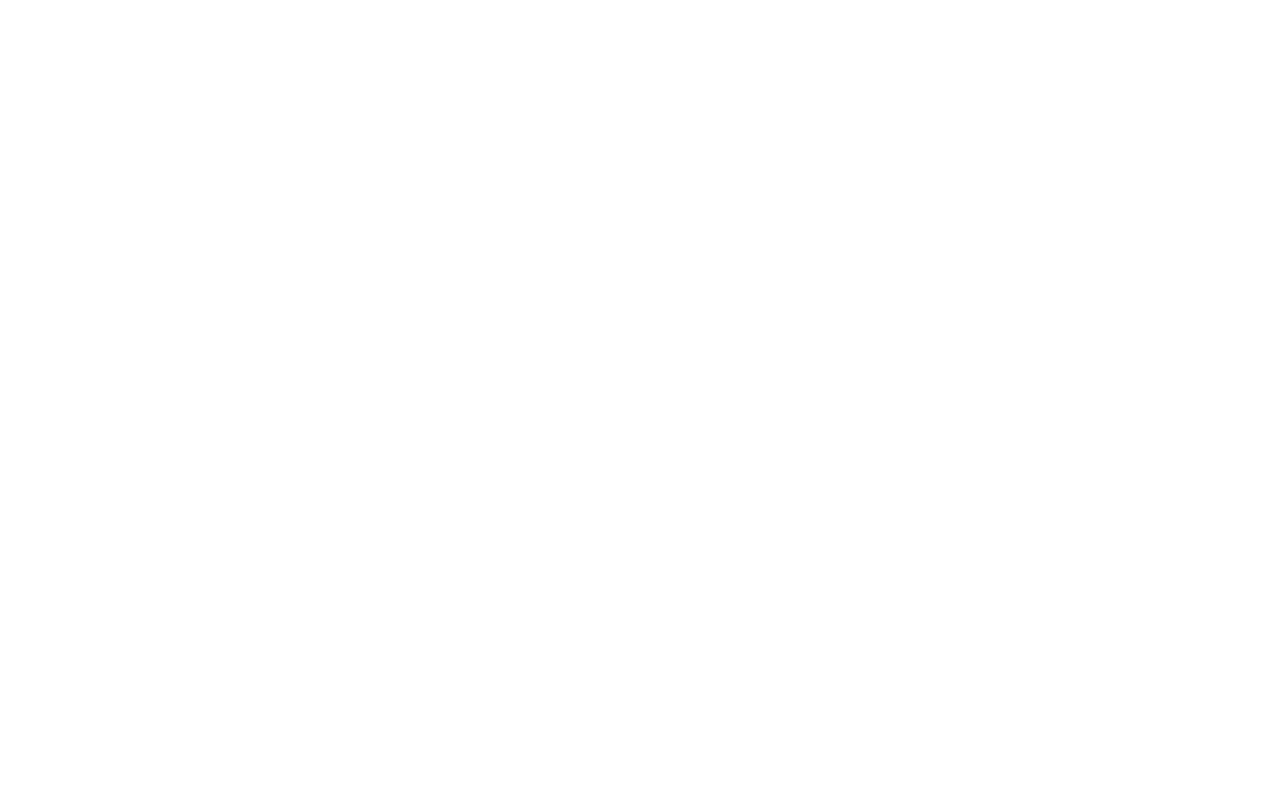
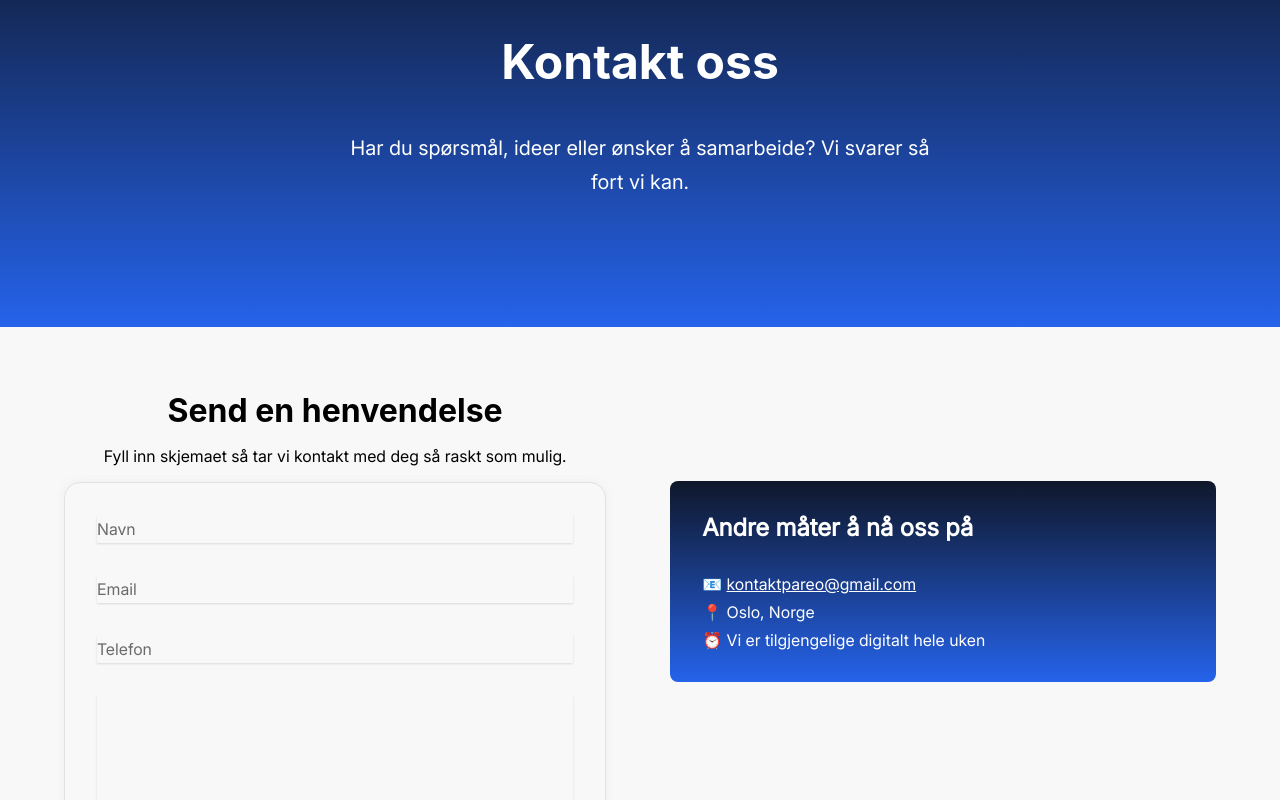
Before and after one commit to bennicodes/Pareo-webdesign, a React (Vite) app: page /kontakt in a window 1280 px wide. Shown: the part 160-960 px from the top of the page. Before the commit the page ends 800 px from the top, so only its background shows below. Built offline with nearby package versions, Linux system fonts and the light colour scheme; no server answers.

Commit message:
create contact page and styling

```diff
--- a/src/App.jsx
+++ b/src/App.jsx
@@ -3,6 +3,7 @@
 import Button from "./components/Button/Button.jsx";
 import ContactForm from "./components/ContactForm/ContactForm.jsx";
 import Description from "./components/Description/Description.jsx";
+import Header from "./components/Header/Header.jsx";
 import Navbar from "./components/Navbar/Navbar.jsx";
 import About from "./pages/About/About.jsx";
 import Contact from "./pages/Contact/Contact.jsx";
@@ -19,7 +20,8 @@
       <div className={styles.navbarContainer}>
         <Navbar />
       </div>
-      <header className={styles.header}>
+      {/* <header className={styles.header}> */}
+      <Header>
         <div className={styles.headerContainer}>
           <h1>Vi gjør din visjon virkelig!</h1>
           <h4>
@@ -40,7 +42,8 @@
             </p>
           </div>
         </div>
-      </header>
+      </Header>
+      {/* </header> */}
       {/* ---------------------------- */}
       <main className={styles.main}>
         <section className={styles.descriptionSection}>
--- /dev/null
+++ b/src/components/Header/Header.jsx
@@ -0,0 +1,7 @@
+import styles from "./Header.module.css";
+
+const Header = ({children}) => {
+  return <header className={styles.header}>{children}</header>;
+};
+
+export default Header;
--- /dev/null
+++ b/src/components/Header/Header.module.css
@@ -0,0 +1,17 @@
+.header {
+  width: 100%;
+  background: linear-gradient(
+    to top,
+    var(--secondary-background-color) 0%,
+    var(--navbar-background) 100%
+  );
+  color: var(--secondary-text-color);
+  padding: var(--spacing-xl);
+  font-family: var(--primary-font);
+}
+
+@media screen and (max-width: 550px) {
+  .header {
+    padding: var(--spacing-large);
+  }
+}
--- a/src/pages/About/About.module.css
+++ b/src/pages/About/About.module.css
@@ -57,12 +57,13 @@
   box-shadow: 0 0 8px var(--background-color);
   transform: scale(1.03);
 }
-
+/* ------------------ */
 .intro,
 .story,
 .services,
 .cta {
   max-width: 1000px;
+  color: var(--text-color);
   margin: 0 auto;
   padding: 4rem 1.5rem;
   text-align: center;
@@ -75,7 +76,8 @@
   font-size: 2rem;
   font-weight: 700;
   margin-bottom: 1rem;
-  color: #0f172a;
+  /* color: #0f172a; */
+  color: var(--text-color);
   position: relative;
 }
 
--- a/src/pages/Contact/Contact.jsx
+++ b/src/pages/Contact/Contact.jsx
@@ -1,12 +1,45 @@
 import React from "react";
+import ContactForm from "../../components/ContactForm/ContactForm";
+import Header from "../../components/Header/Header";
 import Navbar from "../../components/Navbar/Navbar";
+import styles from "./Contact.module.css";
 
 const Contact = () => {
   return (
-    <div>
-      <header>
-        <Navbar />
-      </header>
+    <div className={styles.contactContainer}>
+      <Navbar />
+
+      <Header>
+        <div className={styles.headerContent}>
+          <h1>Kontakt oss</h1>
+          <p>
+            Har du spørsmål, ideer eller ønsker å samarbeide? Vi svarer så fort
+            vi kan.
+          </p>
+        </div>
+      </Header>
+
+      <main className={styles.mainContent}>
+        <section className={styles.formSection}>
+          <h2>Send en henvendelse</h2>
+          <p>Fyll inn skjemaet så tar vi kontakt med deg så raskt som mulig.</p>
+          <div className={styles.formContainer}>
+            <ContactForm />
+          </div>
+        </section>
+
+        <section className={styles.infoSection}>
+          <h2>Andre måter å nå oss på</h2>
+          <ul>
+            <li>
+              📧{" "}
+              <a href="mailto:kontaktpareo@gmail.com">kontaktpareo@gmail.com</a>
+            </li>
+            <li>📍 Oslo, Norge</li>
+            <li>⏰ Vi er tilgjengelige digitalt hele uken</li>
+          </ul>
+        </section>
+      </main>
     </div>
   );
 };
--- a/src/pages/Contact/Contact.module.css
+++ b/src/pages/Contact/Contact.module.css
@@ -0,0 +1,126 @@
+.contactContainer {
+  background-color: var(--background-color);
+  min-height: 100vh;
+  min-width: 350px;
+  font-family: var(--primary-font);
+}
+
+.headerContent {
+  color: var(--secondary-text-color);
+  display: flex;
+  flex-direction: column;
+  gap: var(--spacing-large);
+  text-align: center;
+  padding: var(--spacing-xl) var(--spacing-medium);
+}
+
+.headerContent h1 {
+  font-size: var(--xl-font);
+  margin-bottom: var(--spacing-small);
+  font-weight: 700;
+  font-family: "Inter", sans-serif;
+}
+
+.headerContent p {
+  font-size: 1.25rem;
+  max-width: 600px;
+  margin: 0 auto;
+  line-height: 1.7;
+}
+
+.mainContent {
+  padding: var(--spacing-xl) var(--spacing-large);
+  color: var(--text-color);
+  display: flex;
+  justify-content: center;
+  gap: var(--spacing-xl);
+  padding: var(--spacing-xl);
+  font-family: var(--primary-font);
+}
+
+.formSection {
+  text-align: center;
+  flex-basis: 50%;
+}
+
+.formSection h2 {
+  font-size: var(--large-font);
+  color: var(--text-color);
+  font-family: "Inter", sans-serif;
+  font-weight: 700;
+}
+
+.formSection p {
+  padding: var(--spacing-medium) 0;
+}
+
+.formContainer {
+  max-width: 600px;
+  margin: 0 auto;
+}
+
+.infoSection {
+  height: 100%;
+  background: linear-gradient(
+    to top,
+    var(--secondary-background-color) 0%,
+    var(--navbar-background) 100%
+  );
+  color: var(--secondary-text-color);
+  display: flex;
+  flex-direction: column;
+  justify-content: center;
+  padding: var(--spacing-large);
+  border-radius: var(--border-radius-medium);
+  flex-basis: 50%;
+  margin: 0 auto;
+  margin-top: 90px;
+}
+
+.infoSection h2 {
+  margin-bottom: var(--spacing-large);
+  color: var(--secondary-text-color);
+}
+
+.infoSection ul {
+  height: 100%;
+  list-style: none;
+  padding: 0;
+  display: flex;
+  flex-direction: column;
+  gap: var(--spacing-small);
+}
+
+.infoSection a {
+  color: var(--secondary-text-color);
+  text-decoration: underline;
+}
+
+@media screen and (max-width: 768px) {
+  .mainContent {
+    flex-direction: column;
+    align-items: center;
+    justify-content: center;
+    padding: var(--spacing-xl) var(--spacing-medium);
+  }
+
+  .formContainer,
+  .infoSection {
+    flex-basis: 100%;
+  }
+  .formContainer{
+    padding: var(--spacing-medium);
+  }
+  .infoSection{
+      width: 75%;
+    margin-top: 0;
+  }
+}
+@media screen and (max-width: 550px){
+    .mainContent{
+        padding: var(--spacing-large) var(--spacing-medium);
+    }
+    .infoSection{
+        width: 90%;
+    }
+}
```
